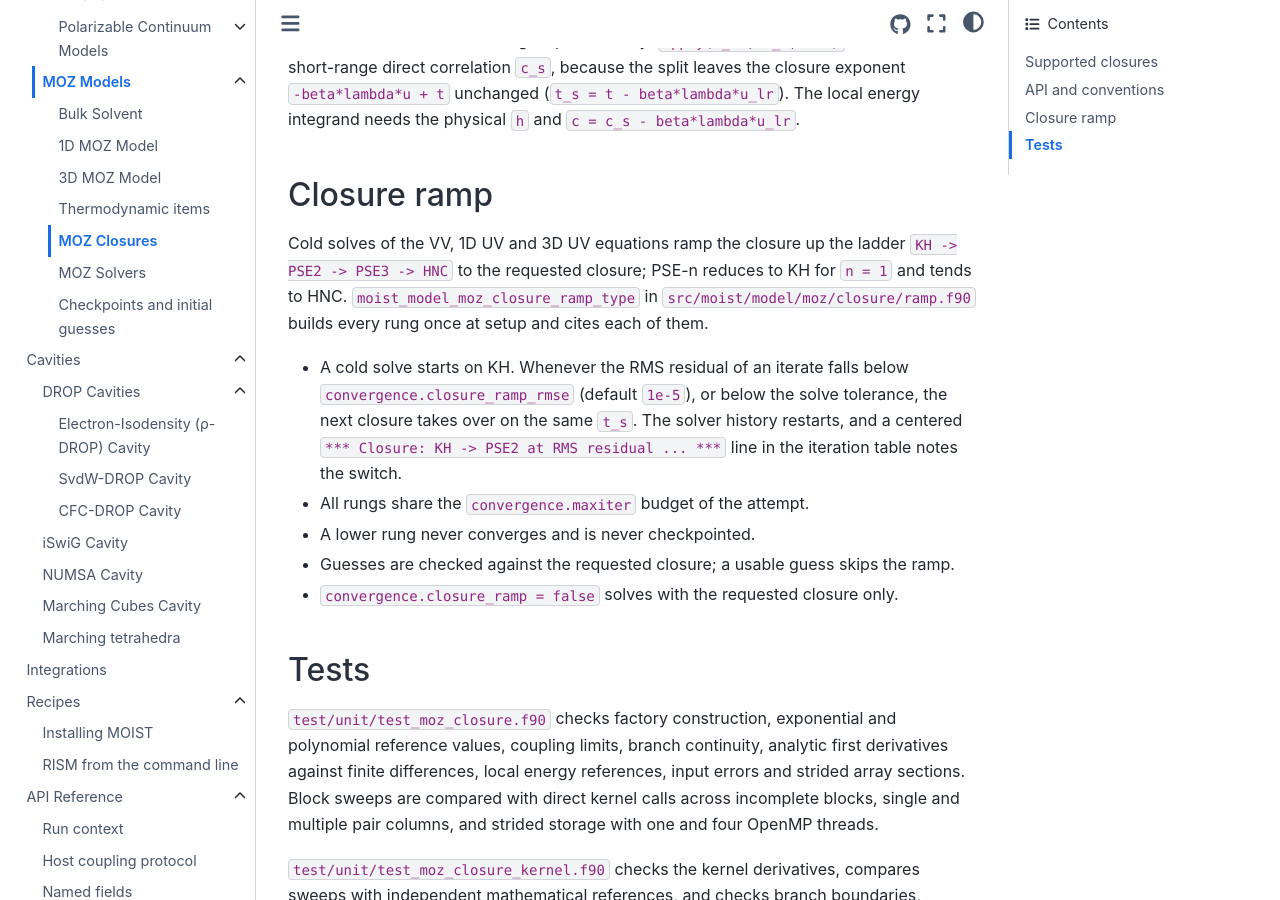
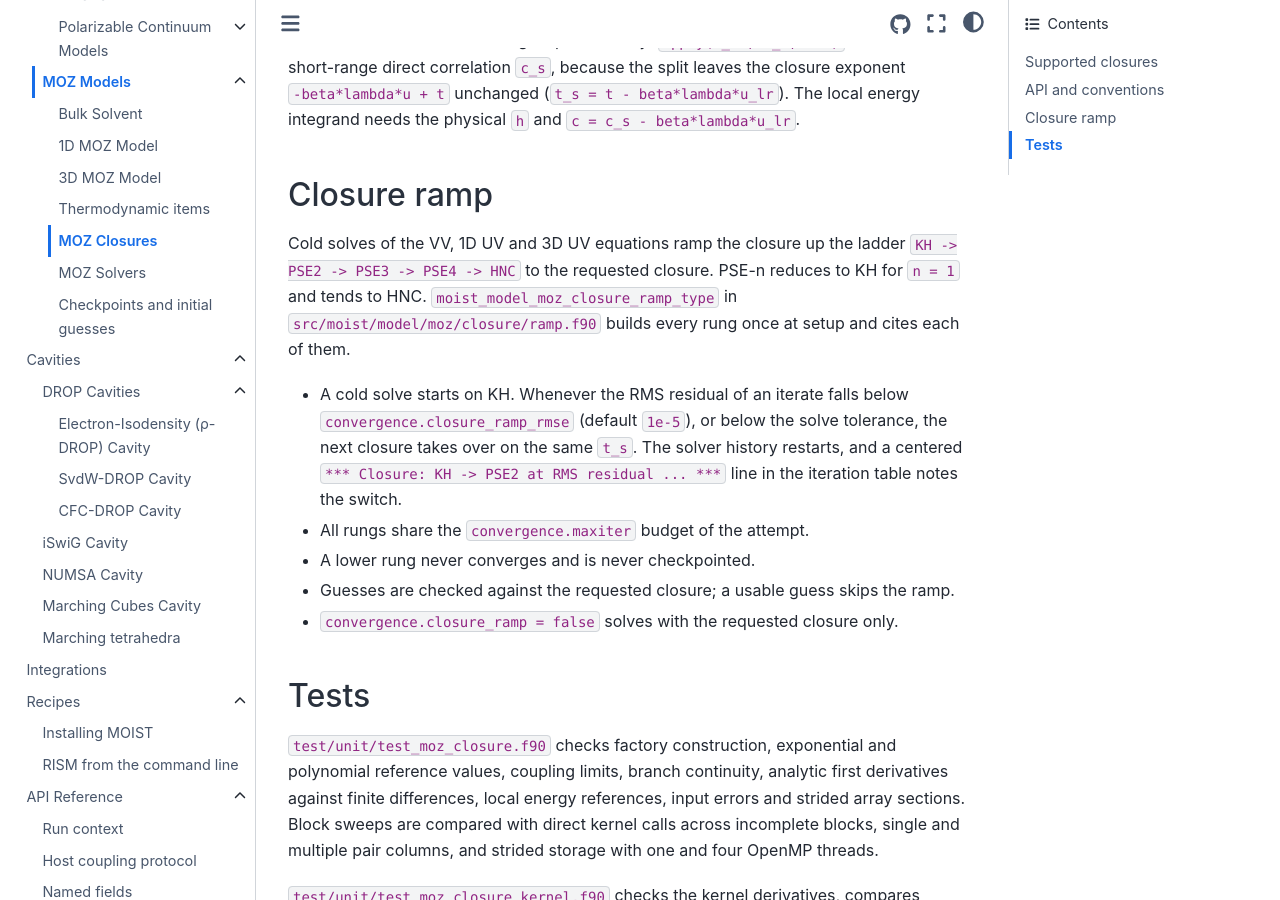
Before and after one commit to lukaswittmann/moist, a Sphinx documentation site: the page built from docs/models/moz/closures.rst, in a window 1280 px wide and 900 px high, scrolled down 3023 px. Built offline with Sphinx 7.4.7 and the Sphinx Book theme 1.1.4, drawn with Linux system fonts in a browser that asks for light colours; pages that are not in the unit, such as notebooks, are missing from menus; cross-references to code outside the pages are shown as plain code.

Commit message:
Updated defaults again; added PSE4 ramp

```diff
--- a/docs/models/moz/closures.rst
+++ b/docs/models/moz/closures.rst
@@ -141,11 +141,9 @@ energy integrand needs the physical ``h`` and ``c = c_s - beta*lambda*u_lr``.
 Closure ramp
 ------------
 
-Cold solves of the VV, 1D UV and 3D UV equations ramp the closure up the ladder
-``KH -> PSE2 -> PSE3 -> HNC`` to the requested closure; PSE-n reduces to KH
-for ``n = 1`` and tends to HNC. ``moist_model_moz_closure_ramp_type`` in
-``src/moist/model/moz/closure/ramp.f90`` builds every rung once at setup and
-cites each of them.
+Cold solves of the VV, 1D UV and 3D UV equations ramp the closure up the ladder ``KH -> PSE2 -> PSE3 -> PSE4 -> HNC`` to the requested closure.
+PSE-n reduces to KH for ``n = 1`` and tends to HNC.
+``moist_model_moz_closure_ramp_type`` in ``src/moist/model/moz/closure/ramp.f90`` builds every rung once at setup and cites each of them.
 
 * A cold solve starts on KH. Whenever the RMS residual of an iterate falls below
   ``convergence.closure_ramp_rmse`` (default ``1e-5``), or below the solve tolerance,
--- a/docs/models/moz/uv1d.rst
+++ b/docs/models/moz/uv1d.rst
@@ -165,7 +165,7 @@ the nested ``solvent`` group.
 =================================  ========  =========================================
 Key                                Default   Meaning
 =================================  ========  =========================================
-``closure``                        ``KH``    HNC, KH or PSE2-4
+``closure``                        ``HNC``   HNC, KH or PSE2-4
 ``convergence.tolerance``          1e-7      RMS residual of a converged solve
 ``convergence.maxiter``            128       Outer iterations
 ``convergence.closure_ramp``       true      Cold solves ramp the closure up from KH
--- a/docs/models/moz/uv3d.rst
+++ b/docs/models/moz/uv3d.rst
@@ -282,7 +282,7 @@ Settings
 ====================================  ==========  ==============================================
 Key                                   Default     Meaning
 ====================================  ==========  ==============================================
-``closure``                           ``KH``      HNC, KH or PSE2-4
+``closure``                           ``HNC``     HNC, KH or PSE2-4
 ``correction``                        ``none``    Pressure correction added: none, PC or PC+
 ``finite_size``                       ``none``    Leading charge correction: none or huenenberger
 ``susceptibility``                    ``oz``      OZ reconstruction, direct transform, or linear sampling
--- a/docs/recipe/rism.rst
+++ b/docs/recipe/rism.rst
@@ -250,7 +250,7 @@ Convergence is decided by that residual check, never by the file metadata; see
    guess = "chloride-hnc.mbin" # optional: start from another file
 
 - The automatic VV name is ``vv_rism_solvent_<id>_<theory>_<closure>.mbin`` in ``checkpoint.vv.directory``. When the file leaves that unset, the CLI takes the directory from ``MOIST_RISM_VV_OUTDIR``, so runs can share the bulk solution.
-- Without ``file`` and ``guess``, a VV solve with no file for its closure starts from the automatic file of another closure of the same theory (HNC, PSE3, PSE2, KH, in that order).
+- Without ``file`` and ``guess``, a VV solve with no file for its closure starts from the automatic file of another closure of the same theory (HNC, PSE4, PSE3, PSE2, KH, in that order).
 - ``guess`` replaces the file read at the start; ``file`` is still written.
 - Intermediate saves are marked unconverged. The final field is saved when the solve iterated and ended without an error, so an interrupted or unconverged run can be continued.
 - Fields of another grid shape or spacing, or of other solvent or solute atoms, are ignored with a warning and the solve starts cold, then overwrites the file.
```
Also changed, not shown: 6 other files.
